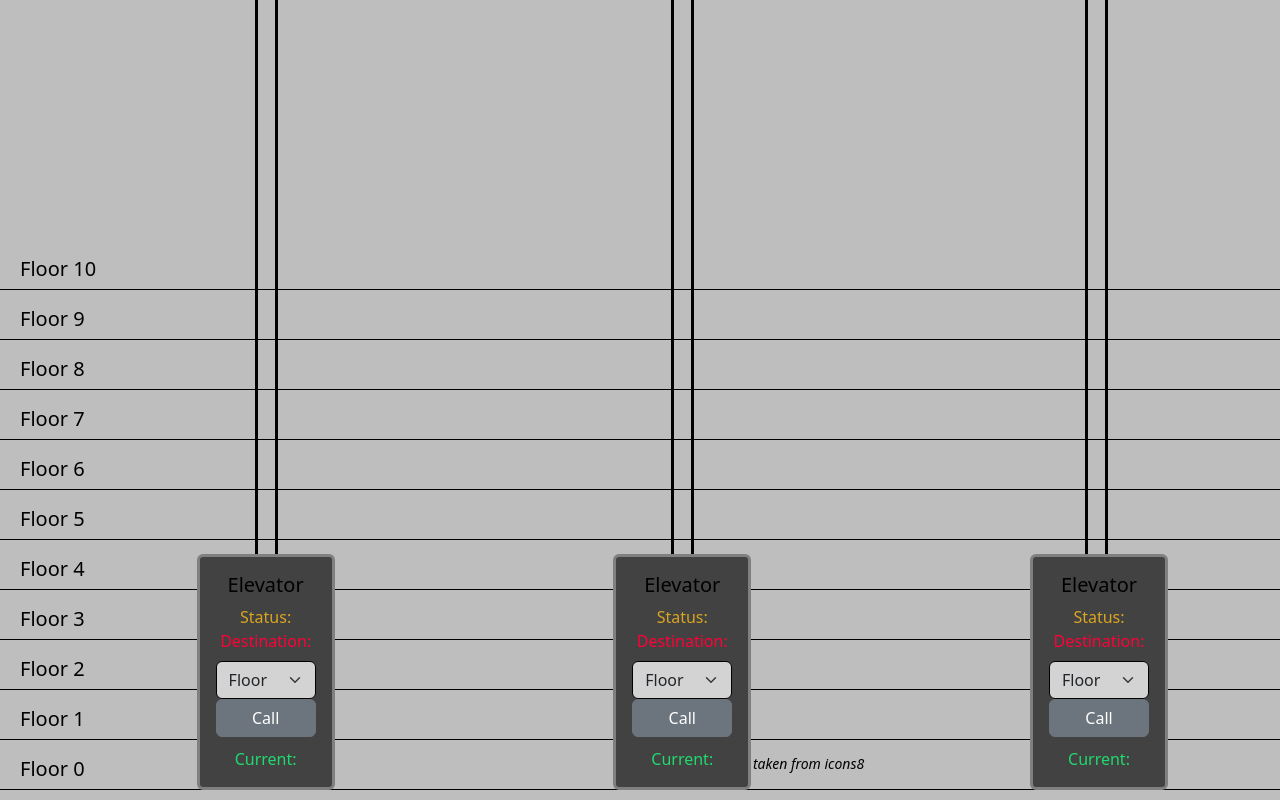
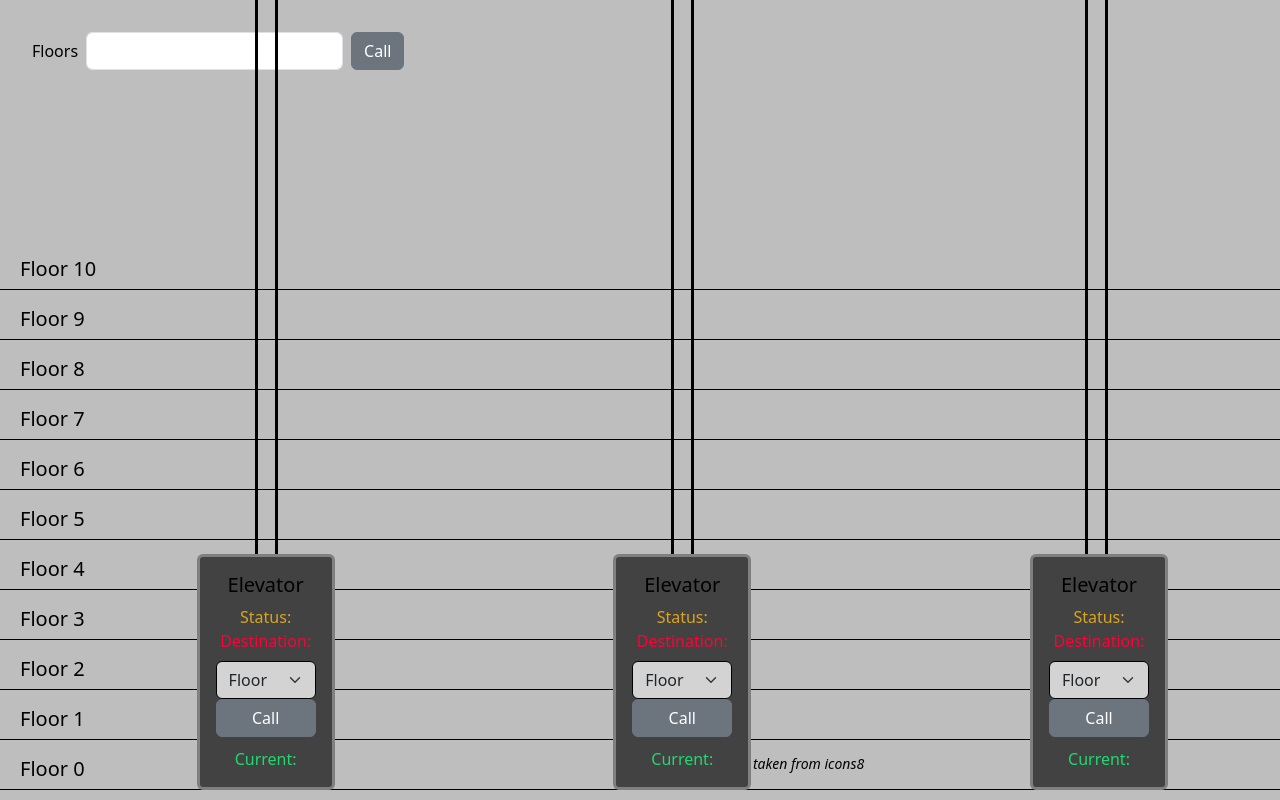
Before and after one commit to eadanie1/elevator-mysql, a React (Vite) app in the folder frontend/elevator-react/: page / in a window 1280 px wide. Built offline with nearby package versions, Linux system fonts and the light colour scheme; no server answers.

Commit message:
started implementing CallElevator component

```diff
--- a/frontend/elevator-react/src/App.tsx
+++ b/frontend/elevator-react/src/App.tsx
@@ -6,17 +6,17 @@ import Elevator2 from "./components/elevator2/Elevator2";
 import Elevator3 from "./components/elevator3/Elevator3";
 import { Elevator, SelectData } from "./types/types";
 import FloorLines from "./components/FloorLines";
-import CallElevator from "./components/CallElevator";
+import CallElevator, { FormSubmitData } from "./components/CallElevator";
 
 function App() {
   const [elevators, setElevators] = useState<Elevator[]>([]);
   const [error, setError] = useState(null);
-  const [floor1, setFloor1] = useState<number | null>(null);
-  const [floor2, setFloor2] = useState<number | null>(null);
-  const [floor3, setFloor3] = useState<number | null>(null);
-  const [update1, setUpdate1] = useState(null);
-  const [update2, setUpdate2] = useState(null);
-  const [update3, setUpdate3] = useState(null);
+  const [floor1, setFloor1] = useState<number>(0);
+  const [floor2, setFloor2] = useState<number>(0);
+  const [floor3, setFloor3] = useState<number>(0);
+  const [update1, setUpdate1] = useState<SelectData | null>(null);
+  const [update2, setUpdate2] = useState<SelectData | null>(null);
+  const [update3, setUpdate3] = useState<SelectData | null>(null);
 
   useEffect(() => {
     if (elevators.length > 0) {
@@ -40,8 +40,8 @@ function App() {
 
   useEffect(() => {
     if (update1 || update2 || update3) {
-      let id = null;
-      let floor = null;
+      let id = 0;
+      let floor = 0;
 
       if (update1) {
         id = 1;
@@ -94,19 +94,16 @@ function App() {
             setElevators(
               elevators.map((e) => (e.id === res.data.id ? res.data : e))
             );
-            // setFloor1(floor);
             setUpdate1(null);
           } else if (id === 2) {
             setElevators(
               elevators.map((e) => (e.id === res.data.id ? res.data : e))
             );
-            // setFloor2(floor);
             setUpdate2(null);
           } else if (id === 3) {
             setElevators(
               elevators.map((e) => (e.id === res.data.id ? res.data : e))
             );
-            // setFloor3(floor);
             setUpdate3(null);
           }
         })
@@ -137,16 +134,20 @@ function App() {
   //     });
   // }, []);
 
-  const handleFormSubmit1 = (data: SelectData) => {
+  const handleSelectSubmit1 = (data: SelectData) => {
     setUpdate1(data);
   };
 
-  const handleFormSubmit2 = (data: SelectData) => {
+  const handleSelectSubmit2 = (data: SelectData) => {
     setUpdate2(data);
   };
 
-  const handleFormSubmit3 = (data: SelectData) => {
+  const handleSelectSubmit3 = (data: SelectData) => {
     setUpdate3(data);
+  };
+
+  const handleFormSubmit = (data: FormSubmitData) => {
+    console.log(data);
   };
 
   return (
@@ -154,19 +155,19 @@ function App() {
       <Elevator1
         elevators={elevators}
         floor1={floor1}
-        onSubmit={handleFormSubmit1}
+        onSubmit={handleSelectSubmit1}
       />
       <Elevator2
         elevators={elevators}
         floor2={floor2}
-        onSubmit={handleFormSubmit2}
+        onSubmit={handleSelectSubmit2}
       />
       <Elevator3
         elevators={elevators}
         floor3={floor3}
-        onSubmit={handleFormSubmit3}
+        onSubmit={handleSelectSubmit3}
       />
-      {/* <CallElevator /> */}
+      <CallElevator onSubmit={handleFormSubmit} />
       <FloorLines />
       <small
         style={{ position: "fixed", bottom: "26px", left: "50%", zIndex: "-1" }}
--- a/frontend/elevator-react/src/components/CallElevator.tsx
+++ b/frontend/elevator-react/src/components/CallElevator.tsx
@@ -1,5 +1,50 @@
-const CallElevator = () => {
-  return <div>CallElevator</div>;
+import { useForm } from "react-hook-form";
+import { number, z } from "zod";
+
+interface CEProps {
+  onSubmit: (data: FormSubmitData) => void;
+}
+
+const schema = z.array(z.number());
+
+export type FormSubmitData = z.infer<typeof schema>;
+
+const CallElevator = ({ onSubmit }: CEProps) => {
+  const {
+    register,
+    handleSubmit,
+    reset,
+    formState: { errors },
+  } = useForm();
+
+  const onSubmitHandler = (data: FormSubmitData) => {
+    onSubmit(data);
+    reset();
+  };
+
+  return (
+    <form
+      onSubmit={handleSubmit(onSubmitHandler)}
+      className="d-flex align-items-center"
+    >
+      <label
+        htmlFor="floors"
+        className="form-label"
+        style={{ height: "16px", marginRight: "8px" }}
+      >
+        Floors
+      </label>
+      <input
+        {...register("floors")}
+        id="floors"
+        type="text"
+        className="form-control"
+      />
+      <button className="btn btn-secondary" style={{ marginLeft: "8px" }}>
+        Call
+      </button>
+    </form>
+  );
 };
 
 export default CallElevator;
--- a/frontend/elevator-react/src/components/elevator1/Elevator1.tsx
+++ b/frontend/elevator-react/src/components/elevator1/Elevator1.tsx
@@ -1,22 +1,15 @@
-import { Elevator } from "../../types/types";
+import { Elevator, SelectData } from "../../types/types";
 import styles from "../../styles/elevatorStatus.module.css";
-import { useForm } from "react-hook-form";
 import UpdateStatus1 from "./UpdateStatus1";
 
 interface ESProps {
   elevators: Elevator[];
   floor1: number;
-  onSubmit: (data: FormData) => void;
+  onSubmit: (data: SelectData) => void;
 }
 
 const Elevator1 = ({ elevators, floor1, onSubmit }: ESProps) => {
-  const {
-    register,
-    handleSubmit,
-    formState: { errors },
-  } = useForm();
-
-  const handleFormSubmit = (data: FormData) => {
+  const handleFormSubmit = (data: SelectData) => {
     onSubmit(data);
   };
 
@@ -67,7 +60,7 @@ const Elevator1 = ({ elevators, floor1, onSubmit }: ESProps) => {
             Destination: {elevators[0]?.destinationFloor}
           </p>
           <div className="d-flex flex-column">
-            <UpdateStatus1 elevators={elevators} onSubmit={handleFormSubmit} />
+            <UpdateStatus1 onSubmit={handleFormSubmit} />
           </div>
           <p className={`${styles.current}`}>
             Current: {elevators[0]?.currentFloor}
--- a/frontend/elevator-react/src/components/elevator1/UpdateStatus1.tsx
+++ b/frontend/elevator-react/src/components/elevator1/UpdateStatus1.tsx
@@ -1,12 +1,11 @@
 import { useForm } from "react-hook-form";
-import { Elevator } from "../../types/types";
+import { SelectData } from "../../types/types";
 
 interface USProps {
-  onSubmit: () => void;
-  elevators: Elevator[];
+  onSubmit: (data: SelectData) => void;
 }
 
-const UpdateStatus1 = ({ onSubmit, elevators }: USProps) => {
+const UpdateStatus1 = ({ onSubmit }: USProps) => {
   const {
     register,
     reset,
@@ -14,14 +13,19 @@ const UpdateStatus1 = ({ onSubmit, elevators }: USProps) => {
     formState: { errors },
   } = useForm();
 
-  const handleSelect = (data: FormData) => {
+  const handleSelect = (data: SelectData) => {
     onSubmit(data);
     reset();
   };
 
   return (
     <form onSubmit={handleSubmit(handleSelect)}>
-      <select {...register("floor")} name="floor" id="" className="form-select">
+      <select
+        {...register("floor", { required: true })}
+        name="floor"
+        id=""
+        className="form-select"
+      >
         <option value="" hidden>
           Floor
         </option>
@@ -37,6 +41,7 @@ const UpdateStatus1 = ({ onSubmit, elevators }: USProps) => {
         <option value="9">9</option>
         <option value="10">10</option>
       </select>
+      {errors.floor && <p className="text-danger">Please select a floor</p>}
       <button
         style={{ width: "100%" }}
         type="submit"
--- a/frontend/elevator-react/src/components/elevator2/UpdateStatus2.tsx
+++ b/frontend/elevator-react/src/components/elevator2/UpdateStatus2.tsx
@@ -1,12 +1,11 @@
 import { useForm } from "react-hook-form";
-import { Elevator, SelectData } from "../../types/types";
+import { SelectData } from "../../types/types";
 
 interface USProps {
   onSubmit: (data: SelectData) => void;
-  elevators: Elevator[];
 }
 
-const UpdateStatus2 = ({ onSubmit, elevators }: USProps) => {
+const UpdateStatus2 = ({ onSubmit }: USProps) => {
   const {
     register,
     reset,
@@ -21,7 +20,12 @@ const UpdateStatus2 = ({ onSubmit, elevators }: USProps) => {
 
   return (
     <form onSubmit={handleSubmit(handleSelect)}>
-      <select {...register("floor")} name="floor" id="" className="form-select">
+      <select
+        {...register("floor", { required: true })}
+        name="floor"
+        id=""
+        className="form-select"
+      >
         <option value="" hidden>
           Floor
         </option>
@@ -37,6 +41,7 @@ const UpdateStatus2 = ({ onSubmit, elevators }: USProps) => {
         <option value="9">9</option>
         <option value="10">10</option>
       </select>
+      {errors.floor && <p className="text-danger">Please select a floor</p>}
       <button
         style={{ width: "100%" }}
         type="submit"
--- a/frontend/elevator-react/src/components/elevator3/Elevator3.tsx
+++ b/frontend/elevator-react/src/components/elevator3/Elevator3.tsx
@@ -1,6 +1,5 @@
 import { Elevator, SelectData } from "../../types/types";
 import styles from "../../styles/elevatorStatus.module.css";
-import { useForm } from "react-hook-form";
 import UpdateStatus3 from "./UpdateStatus3";
 
 interface ESProps {
@@ -10,12 +9,6 @@ interface ESProps {
 }
 
 const Elevator3 = ({ elevators, floor3, onSubmit }: ESProps) => {
-  const {
-    register,
-    handleSubmit,
-    formState: { errors },
-  } = useForm();
-
   const handleFormSubmit = (data: SelectData) => {
     onSubmit(data);
   };
--- a/frontend/elevator-react/src/components/elevator3/UpdateStatus3.tsx
+++ b/frontend/elevator-react/src/components/elevator3/UpdateStatus3.tsx
@@ -1,12 +1,11 @@
 import { useForm } from "react-hook-form";
-import { Elevator, SelectData } from "../../types/types";
+import { SelectData } from "../../types/types";
 
 interface USProps {
   onSubmit: (data: SelectData) => void;
-  elevators: Elevator[];
 }
 
-const UpdateStatus3 = ({ onSubmit, elevators }: USProps) => {
+const UpdateStatus3 = ({ onSubmit }: USProps) => {
   const {
     register,
     reset,
@@ -21,7 +20,12 @@ const UpdateStatus3 = ({ onSubmit, elevators }: USProps) => {
 
   return (
     <form onSubmit={handleSubmit(handleSelect)}>
-      <select {...register("floor")} name="floor" id="" className="form-select">
+      <select
+        {...register("floor", { required: true })}
+        name="floor"
+        id=""
+        className="form-select"
+      >
         <option value="" hidden>
           Floor
         </option>
@@ -37,6 +41,7 @@ const UpdateStatus3 = ({ onSubmit, elevators }: USProps) => {
         <option value="9">9</option>
         <option value="10">10</option>
       </select>
+      {errors.floor && <p className="text-danger">Please select a floor</p>}
       <button
         style={{ width: "100%" }}
         type="submit"
```
